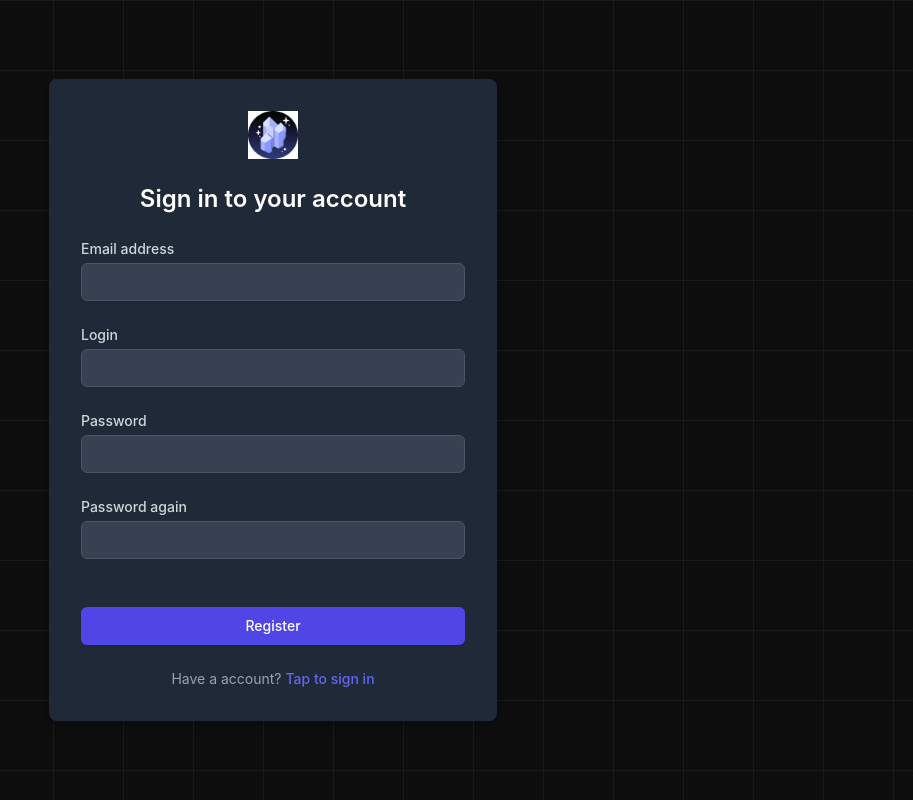
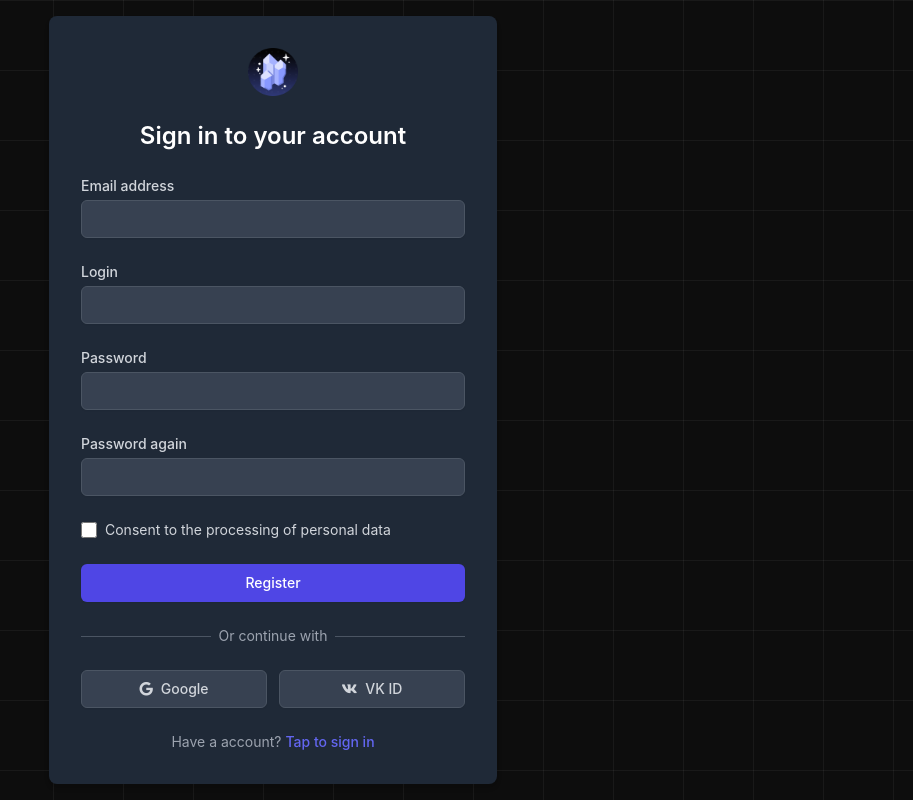
Before and after one commit to Eaglet12IQ/AFK, a Django app: page /register/ in a window 1280 px wide. Shown: the whole page, without its empty margins (367-1280 px from the left). Run offline with Django 5.2, Linux system fonts and the light colour scheme; some libraries are stand-ins or nearby versions.

Commit message:
microfix(register+login html)

```diff
--- a/main/templates/login.html
+++ b/main/templates/login.html
@@ -13,7 +13,8 @@
 
 <body class="grid-bg min-h-screen flex flex-col items-center justify-center">
     <div class="bg-gray-800 p-8 rounded-lg shadow-md w-full max-w-md">
-        <div class="flex justify-center mb-6"> <img alt="Logo" class="h-12" height="50" src="{% static 'images/logo.jpg' %}" width="50" />
+        <div class="flex justify-center mb-6">
+            <a href="{% url 'main' %}"><img alt="Logo" class="h-12" src="{% static 'images/logo.png' %}" width="50" height="50"/></a>
         </div>
         <h2 class="text-center text-2xl font-semibold text-white mb-6"> Sign in to your account </h2>
         <form class="space-y-6">
@@ -46,8 +47,7 @@
                         href="#"> <span class="sr-only"> Sign in with Google </span> <i class="fab fa-google mr-2">
                         </i> Google </a> </div>
                 <div> <a class="w-full inline-flex items-center justify-center py-2 px-4 border border-gray-600 rounded-md shadow-sm bg-gray-700 text-sm font-medium text-gray-300 hover:bg-gray-600"
-                        href="#"> <span class="sr-only"> Sign in with GitHub </span> <i class="fab fa-github mr-2">
-                        </i> GitHub </a> </div>
+                        href="#"> <span class="sr-only"> Sign in with VK ID</span> <i class="fab fa-brands fa-vk mr-2"></i>  VK ID</a> </div>
             </div>
         </form>
         <div class="mt-6 text-center">
--- a/main/templates/register.html
+++ b/main/templates/register.html
@@ -6,13 +6,16 @@
     <meta charset="UTF-8">
     <meta name="viewport" content="width=device-width, initial-scale=1.0">
     <script src="https://cdn.tailwindcss.com"></script>
+    <link rel="stylesheet" href="https://cdnjs.cloudflare.com/ajax/libs/font-awesome/5.15.3/css/all.min.css">
     <link rel="stylesheet" href="{% static 'css/login_register.css' %}">
     <title>Document</title>
 </head>
 
 <body class="grid-bg min-h-screen flex flex-col items-center justify-center">
     <div class="bg-gray-800 p-8 rounded-lg shadow-md w-full max-w-md">
-        <div class="flex justify-center mb-6"> <img alt="Logo" class="h-12" height="50" src="{% static 'images/logo.jpg' %}" width="50" />
+        <div class="flex justify-center mb-6">
+            <a href="{% url 'main' %}"><img alt="Logo" class="h-12" height="50" src="{% static 'images/logo.png' %}"
+                    width="50" /></a>
         </div>
         <h2 class="text-center text-2xl font-semibold text-white mb-6"> Sign in to your account </h2>
         <form class="space-y-6">
@@ -28,12 +31,32 @@
             <div> <label class="block text-sm font-medium text-gray-300" for="password-again"> Password again</label>
                 <input
                     class="mt-1 block w-full px-3 py-2 border border-gray-600 rounded-md shadow-sm placeholder-gray-400 focus:outline-none focus:ring-indigo-500 focus:border-indigo-500 sm:text-sm bg-gray-700 text-white"
-                    id="password-again" name="password-again" required="" type="password-again" /> </div>
-            <div class="flex items-center justify-between">
+                    id="password-again" name="password-again" required="" type="password-again" />
+            </div>
+            <div class="flex items-center">
+                <input
+                class="h-4 w-4 text-indigo-600 focus:ring-indigo-500 border-gray-600 rounded bg-gray-700"
+                id="remember_me" name="remember_me" type="checkbox" /> <label
+                class="ml-2 block text-sm text-gray-300" for="remember_me"> Сonsent to the processing of personal data </label>
             </div>
             <div> <button
                     class="w-full flex justify-center py-2 px-4 border border-transparent rounded-md shadow-sm text-sm font-medium text-white bg-indigo-600 hover:bg-indigo-700 focus:outline-none focus:ring-2 focus:ring-offset-2 focus:ring-indigo-500"
-                    type="submit"> Register </button> </div>
+                    type="submit"> Register </button>
+            </div>
+            <div class="relative mt-6">
+                <div class="absolute inset-0 flex items-center">
+                    <div class="w-full border-t border-gray-600"> </div>
+                </div>
+                <div class="relative flex justify-center text-sm"> <span class="px-2 bg-gray-800 text-gray-400"> Or
+                        continue with </span> </div>
+            </div>
+            <div class="grid grid-cols-2 gap-3">
+                <div> <a class="w-full inline-flex items-center justify-center py-2 px-4 border border-gray-600 rounded-md shadow-sm bg-gray-700 text-sm font-medium text-gray-300 hover:bg-gray-600"
+                        href="#"> <span class="sr-only"> Sign in with Google </span> <i class="fab fa-google mr-2">
+                        </i> Google </a> </div>
+                <div> <a class="w-full inline-flex items-center justify-center py-2 px-4 border border-gray-600 rounded-md shadow-sm bg-gray-700 text-sm font-medium text-gray-300 hover:bg-gray-600"
+                        href="#"> <span class="sr-only"> Sign in with VK ID</span> <i class="fab fa-brands fa-vk mr-2"></i>  VK ID</a> </div>
+            </div>
         </form>
         <div class="mt-6 text-center">
             <p class="text-sm text-gray-400"> Have a account? <a
```
Also changed, not shown: main/static/images/logo.jpg (deleted), main/static/images/logo.png (added), 1 other file.
